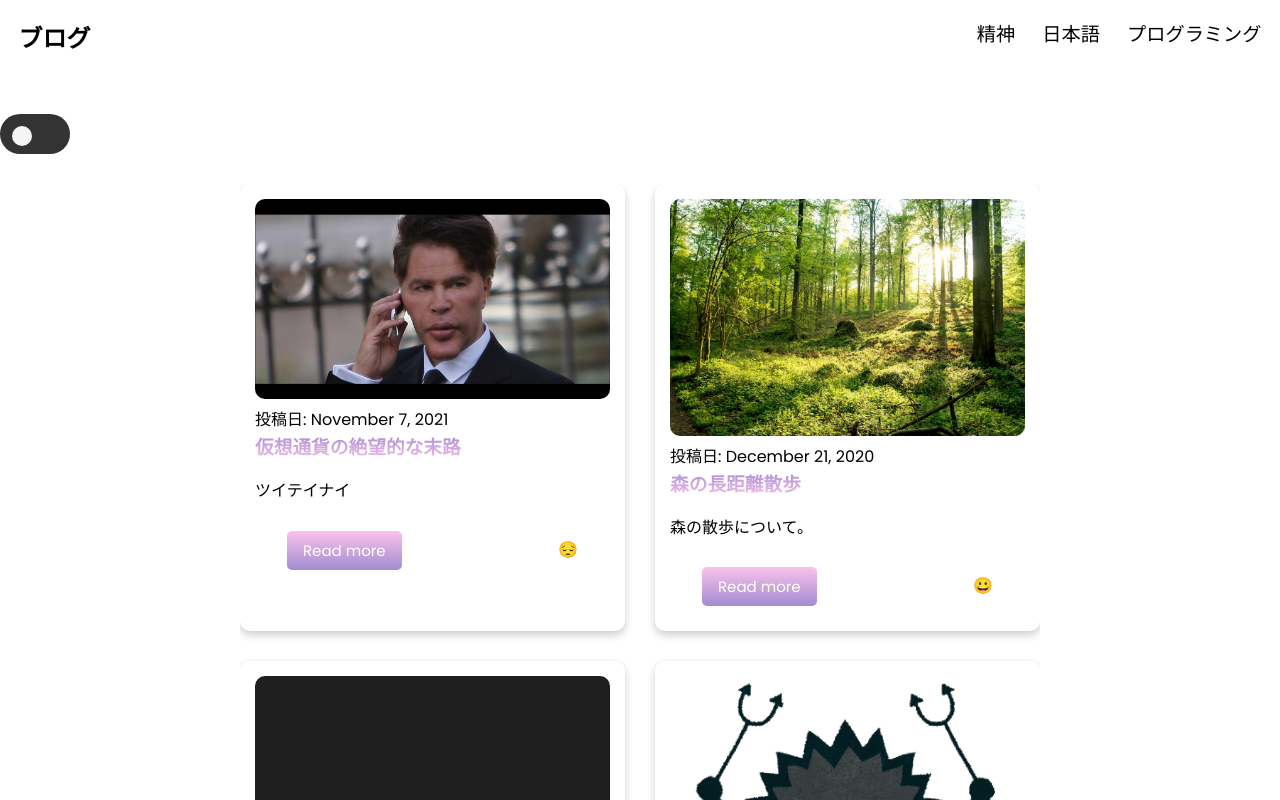
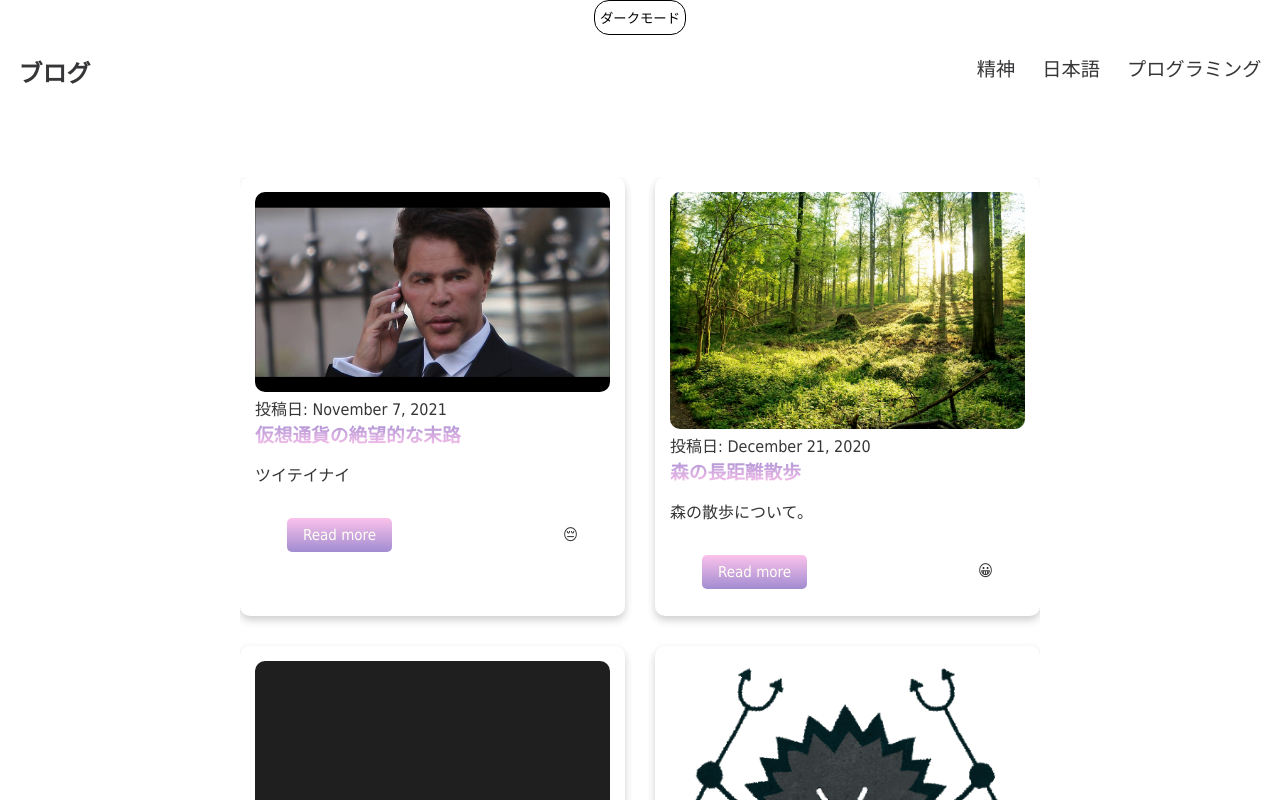
Before and after one commit to jcc98/nextblog, a Next.js app: page / in a window 1280 px wide. Shown: the top 800 px of the page. Built offline with nearby package versions, Linux system fonts and the light colour scheme.

Commit message:
added dark mode

```diff
--- a/components/Header.js
+++ b/components/Header.js
@@ -1,6 +1,5 @@
 import Link from "next/link"
 import {HeaderContainer} from "./styles/Container.styled"
-import {Burger} from "./styles/Container.styled"
 
 export default function Header({setNavValue}) {
 
--- a/components/ThemeToggle.tsx
+++ b/components/ThemeToggle.tsx
@@ -1,11 +1,8 @@
-import React, { useState, useEffect } from "react"
+import React, { useState } from "react"
 import styles from "../styles/themetoggle.module.css"
 export default function ThemeToggle() {
   const [isEnabled, setIsEnabled] = useState<boolean>(false)
 
-  useEffect(() => {
-    console.log("later")
-  }, [isEnabled])
 
   const toggleState = ():void => {
     setIsEnabled(prevState => !prevState)
--- a/components/styles/Button.styled.js
+++ b/components/styles/Button.styled.js
@@ -22,3 +22,18 @@ font-family: inherit;
   }
 
 `
+
+export const themeButton = styled.button`
+  outline: none;
+  color: red;
+`
+
+export const buttonStyle = {
+  cursor: "pointer",
+  borderRadius: "15px",
+  margin: "0 auto",
+  display: "block",
+  padding: "7px 5px",
+  backgroundColor: "white",
+  border: "1px solid #000",
+}
--- a/components/styles/Container.styled.js
+++ b/components/styles/Container.styled.js
@@ -8,7 +8,6 @@ export const Container = styled.div`
 `
 
 export const HeaderContainer = styled.div`
-    background-color: #fff;
     display: flex;
     justify-content: space-between;
     animation: 0.5s all;
--- /dev/null
+++ b/components/styles/ThemeConfig.js
@@ -0,0 +1,24 @@
+import { createGlobalStyle} from "styled-components"
+
+export const lightTheme = {
+  body: '#fff',
+  text: '#363537',
+  toggleBorder: '#FFF',
+  gradient: 'linear-gradient(#39598A, #79D7ED)',
+}
+
+export const darkTheme = {
+  body: '#363537',
+  text: '#fff',
+  toggleBorder: '#6B8096',
+  gradient: 'linear-gradient(#091236, #1E215D)',
+}
+
+export const GlobalStyles = createGlobalStyle`
+  body {
+    background: ${({ theme }) => theme.body};
+    color: ${({ theme }) => theme.text};
+    font-family: Tahoma, Helvetica, Arial, Roboto, sans-serif;
+    transition: all 0.30s ease-in-out;
+  }
+`
--- a/package.json
+++ b/package.json
@@ -23,6 +23,7 @@
   },
   "devDependencies": {
     "@types/react": "17.0.30",
+    "@types/styled-components": "^5.1.15",
     "eslint": "^8.0.1",
     "eslint-config-next": "11.1.2",
     "typescript": "4.4.4"
--- a/pages/_app.tsx
+++ b/pages/_app.tsx
@@ -2,18 +2,30 @@ import {useState} from "react"
 import '../styles/globals.css'
 import type { AppProps } from 'next/app'
 import { AnimateSharedLayout } from "framer-motion"
+import { ThemeProvider } from 'styled-components'
+import { lightTheme, darkTheme } from "../components/styles/ThemeConfig"
+import { GlobalStyles } from "../components/styles/ThemeConfig"
+import { buttonStyle } from "../components/styles/Button.styled"
 
 function MyApp({ Component, pageProps }: AppProps) {
 
+  const [theme, setTheme] = useState<String>("light")
+
+  const toggleTheme = () => {
+    theme === "light" ? setTheme("dark") : setTheme("light")
+
+  }
 
   return (
-  <>
-  <main>
-    <AnimateSharedLayout>
-        <Component {...pageProps} />
-    </AnimateSharedLayout>
-  </main>
-  </>
+  <ThemeProvider theme={theme === "light" ? lightTheme : darkTheme}>
+    <>
+      <GlobalStyles />
+      <AnimateSharedLayout>
+          <button style={buttonStyle} onClick={toggleTheme}>{theme === "light" ? "ダークモード" : "ライトモード"}</button>
+            <Component {...pageProps} />
+      </AnimateSharedLayout>
+    </>
+  </ThemeProvider>
   )
   }
 
--- a/pages/index.tsx
+++ b/pages/index.tsx
@@ -10,7 +10,6 @@ import {Post} from "../components/Post"
 import {sortByDate} from "../utils"
 //Styled component
 import { PostsStyle } from "../components/styles/Post.styled"
-import ThemeToggle from "../components/ThemeToggle"
 
 interface IFilteredPosts {
   slug: "string";
@@ -53,7 +52,6 @@ switch(navValue) {
   return (
     <>
         <Header setNavValue={setNavValue}/>
-        <ThemeToggle/>
         <div>
         <Head>
           <title>ブログ</title>
```
Also changed, not shown: 1 other file (tests, documents, lock files or other folders).
